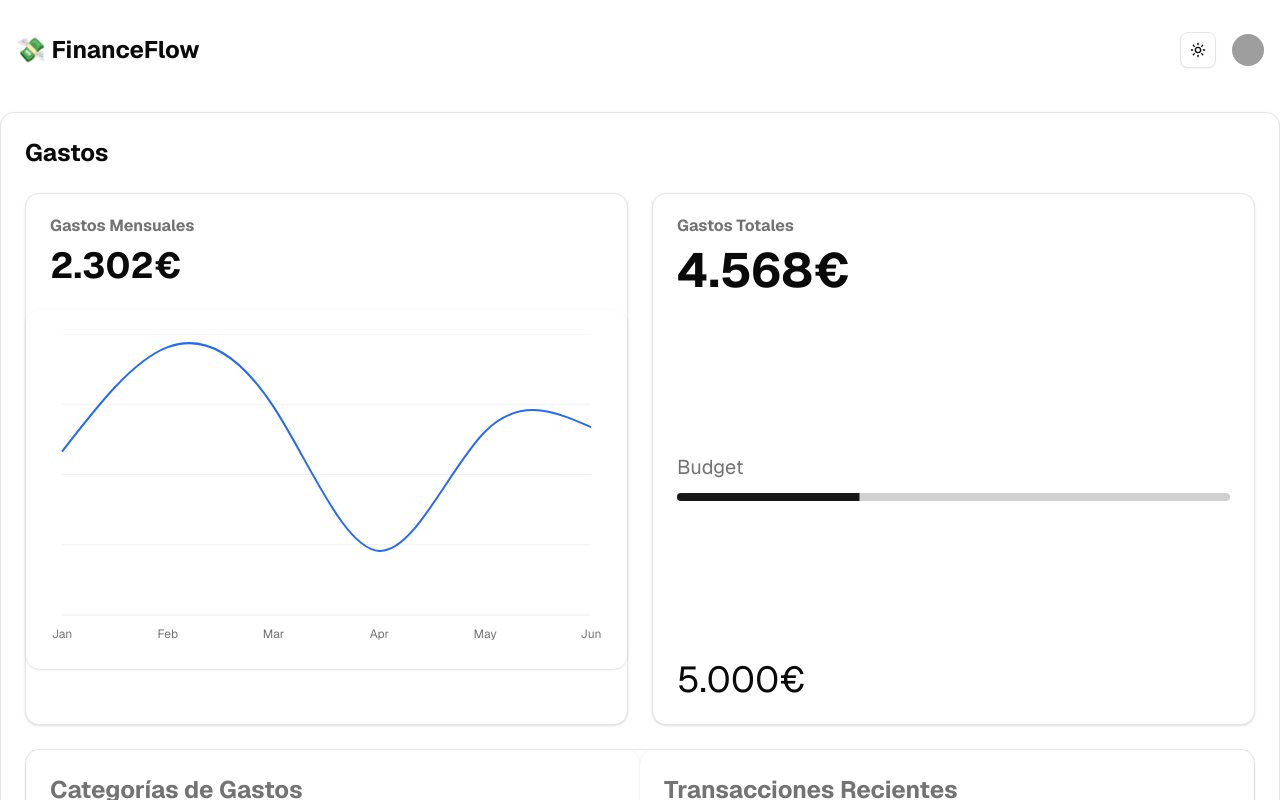
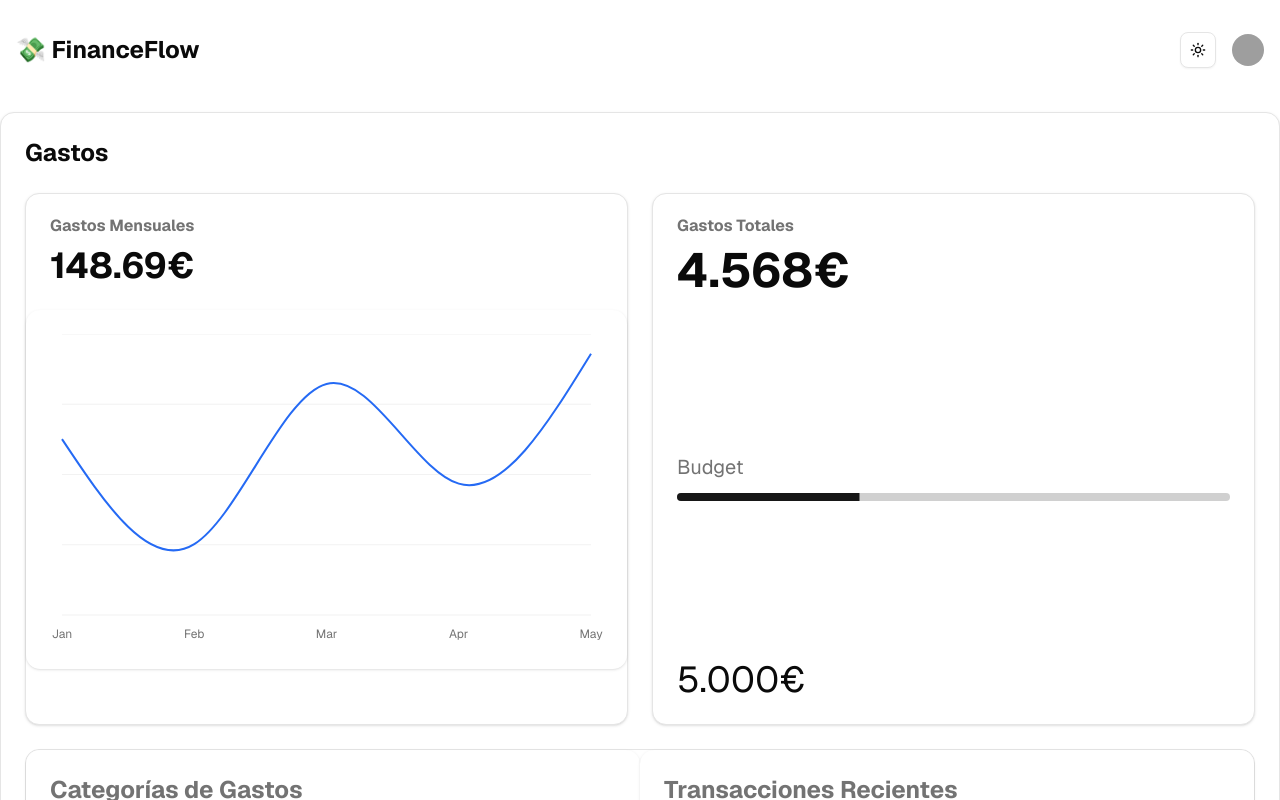
Before and after one commit to ibraSanusi/expensive-manager, a Next.js app: page /pages/dashboard in a window 1280 px wide. Shown: the top 800 px of the page. Built offline with nearby package versions, Linux system fonts and the light colour scheme; grey boxes are pictures that could not be loaded.

Commit message:
feature: se muestran los gastos mensuales del mock

```diff
--- a/app/pages/dashboard/page.tsx
+++ b/app/pages/dashboard/page.tsx
@@ -1,7 +1,26 @@
+"use client";
+
 import MainLayout from "@/components/mainLayout";
 import SummaryCards from "@/components/summaryCards";
+import {
+  Transaction,
+  useTransactionStore,
+} from "@/lib/store/useTransactionStore";
+import { useEffect } from "react";
+import rawTransactions from "@/lib/mocks/transactions.json";
 
+// Cuando se cargue la página, se cargan las transacciones
+// desde el archivo JSON y se añaden al store de Zustand
+// para que estén disponibles en toda la aplicación
+// y se puedan usar en los componentes que lo necesiten.
 export default function Home() {
+  const addTransactions = useTransactionStore((state) => state.addTransactions);
+  const transactions = rawTransactions as Transaction[];
+
+  useEffect(() => {
+    addTransactions(transactions);
+  }, []);
+
   return (
     <MainLayout>
       <SummaryCards />
--- a/components/SummaryCards.tsx
+++ b/components/SummaryCards.tsx
@@ -10,10 +10,6 @@ function SummaryCards() {
     <Card>
       <CardHeader className="flex flex-row items-center justify-between">
         <CardTitle className="text-2xl font-bold">Gastos</CardTitle>
-        {/* <Avatar>
-          <AvatarImage src="https://github.com/shadcn.png" />
-          <AvatarFallback>CN</AvatarFallback>
-        </Avatar> */}
       </CardHeader>
       <CardContent className="grid grid-rows-2 gap-6">
         <div className="grid grid-cols-2 gap-6">
--- a/components/chart.tsx
+++ b/components/chart.tsx
@@ -9,14 +9,6 @@ import {
   ChartTooltip,
   ChartTooltipContent,
 } from "@/components/ui/chart";
-const chartData = [
-  { month: "January", gastos: 186 },
-  { month: "February", gastos: 305 },
-  { month: "March", gastos: 237 },
-  { month: "April", gastos: 73 },
-  { month: "May", gastos: 209 },
-  { month: "June", gastos: 214 },
-];
 
 const chartConfig = {
   gastos: {
@@ -25,7 +17,16 @@ const chartConfig = {
   },
 } satisfies ChartConfig;
 
-export function LinearChart() {
+type ChartDataItem = {
+  month: string;
+  gastos: number;
+};
+
+type LinearChartProps = {
+  chartData: ChartDataItem[];
+};
+
+export function LinearChart({ chartData }: LinearChartProps) {
   return (
     <Card className="w-full border-none">
       <CardContent>
--- a/components/summary/MonthlyExpenses.tsx
+++ b/components/summary/MonthlyExpenses.tsx
@@ -1,18 +1,27 @@
 import React from "react";
 
 import { Card, CardHeader, CardTitle } from "@/components/ui/card";
+import { useTransactionStore } from "@/lib/store/useTransactionStore";
 import { LinearChart } from "../chart";
+import {
+  getAverageExpenses,
+  getExpensesByMonth,
+} from "@/lib/helpers/transactions";
 
 export function MonthlyExpenses() {
+  const transactions = useTransactionStore((state) => state.transactions);
+  const monthlyExpenses = getExpensesByMonth(transactions);
+  const averageExpenses = getAverageExpenses(monthlyExpenses);
+
   return (
     <Card>
       <CardHeader className="flex flex-col gap-3">
         <CardTitle className="text-muted-foreground font-bold">
           Gastos Mensuales
         </CardTitle>
-        <span className="text-4xl font-bold">2.302€</span>
+        <span className="text-4xl font-bold">{averageExpenses}€</span>
       </CardHeader>
-      <LinearChart />
+      <LinearChart chartData={monthlyExpenses} />
     </Card>
   );
 }
--- /dev/null
+++ b/lib/helpers/transactions.ts
@@ -0,0 +1,41 @@
+import { Transaction } from "../store/useTransactionStore";
+
+export function getExpensesByMonth(transactions: Transaction[]) {
+  const expensesByMonth: Record<string, number> = {};
+
+  transactions.forEach((transaction) => {
+    const month = new Date(transaction.fecha_operacion).toLocaleString(
+      "default",
+      {
+        month: "long",
+      },
+    );
+
+    if (!expensesByMonth[month]) {
+      expensesByMonth[month] = 0;
+    }
+
+    // Solo sumar si el importe es negativo (gasto)
+    if (transaction.importe < 0) {
+      expensesByMonth[month] += Math.abs(transaction.importe);
+    }
+  });
+
+  return Object.entries(expensesByMonth).map(([month, gastos]) => ({
+    month,
+    gastos,
+  }));
+}
+
+type MonthlyExpensesType = {
+  month: string;
+  gastos: number;
+};
+
+export function getAverageExpenses(monthlyExpenses: MonthlyExpensesType[]) {
+  const totalExpenses = monthlyExpenses.reduce(
+    (acc, curr) => acc + curr.gastos,
+    0,
+  );
+  return (totalExpenses / monthlyExpenses.length).toFixed(2);
+}
--- /dev/null
+++ b/lib/mocks/transactions.json
@@ -0,0 +1,114 @@
+[
+  {
+    "fecha_operacion": "2025-01-15",
+    "fecha_valor": "2025-01-15",
+    "concepto": "TRANSFERENCIA NÓMINA",
+    "importe": 1200.00,
+    "saldo": 1200.00,
+    "divisa": "EUR"
+  },
+  {
+    "fecha_operacion": "2025-01-18",
+    "fecha_valor": "2025-01-18",
+    "concepto": "COMPRA SUPERMERCADO",
+    "importe": -150.20,
+    "saldo": 1049.80,
+    "divisa": "EUR"
+  },
+  {
+    "fecha_operacion": "2025-02-05",
+    "fecha_valor": "2025-02-05",
+    "concepto": "COMPRA GASOLINERA",
+    "importe": -60.50,
+    "saldo": 989.30,
+    "divisa": "EUR"
+  },
+  {
+    "fecha_operacion": "2025-02-28",
+    "fecha_valor": "2025-02-28",
+    "concepto": "TRANSFERENCIA NÓMINA",
+    "importe": 1200.00,
+    "saldo": 2189.30,
+    "divisa": "EUR"
+  },
+  {
+    "fecha_operacion": "2025-03-10",
+    "fecha_valor": "2025-03-10",
+    "concepto": "COMPRA ZARA",
+    "importe": -87.35,
+    "saldo": 2101.95,
+    "divisa": "EUR"
+  },
+  {
+    "fecha_operacion": "2025-03-21",
+    "fecha_valor": "2025-03-21",
+    "concepto": "RECIBO LUZ",
+    "importe": -110.00,
+    "saldo": 1991.95,
+    "divisa": "EUR"
+  },
+  {
+    "fecha_operacion": "2025-04-01",
+    "fecha_valor": "2025-04-01",
+    "concepto": "COMPRA BIZUM AMAZON",
+    "importe": -45.99,
+    "saldo": 1945.96,
+    "divisa": "EUR"
+  },
+  {
+    "fecha_operacion": "2025-04-15",
+    "fecha_valor": "2025-04-15",
+    "concepto": "TRANSFERENCIA NÓMINA",
+    "importe": 1200.00,
+    "saldo": 3145.96,
+    "divisa": "EUR"
+  },
+  {
+    "fecha_operacion": "2025-04-20",
+    "fecha_valor": "2025-04-20",
+    "concepto": "RESTAURANTE",
+    "importe": -66.20,
+    "saldo": 3079.76,
+    "divisa": "EUR"
+  },
+  {
+    "fecha_operacion": "2025-05-17",
+    "fecha_valor": "2025-05-17",
+    "concepto": "COMPRA BIZUM BIZUM IBERDROLA",
+    "importe": -99.01,
+    "saldo": 1115.97,
+    "divisa": "EUR"
+  },
+  {
+    "fecha_operacion": "2025-05-18",
+    "fecha_valor": "2025-05-18",
+    "concepto": "COMPRA BIZUM BIZUM IBERDROLA",
+    "importe": -124.18,
+    "saldo": 1214.98,
+    "divisa": "EUR"
+  },
+  {
+    "fecha_operacion": "2025-05-19",
+    "fecha_valor": "2025-05-19",
+    "concepto": "TRANSFERENCIA A FAVOR DE IES Africa",
+    "importe": 132.11,
+    "saldo": 1339.16,
+    "divisa": "EUR"
+  },
+  {
+    "fecha_operacion": "2025-05-20",
+    "fecha_valor": "2025-05-20",
+    "concepto": "COMPRA Revolut**4750*",
+    "importe": 68.11,
+    "saldo": 1207.05,
+    "divisa": "EUR"
+  },
+  {
+    "fecha_operacion": "2025-05-21",
+    "fecha_valor": "2025-05-21",
+    "concepto": "TRANSFERENCIA DE DEVOLUCIONES TRIBUTARIAS",
+    "importe": 138.94,
+    "saldo": 1138.94,
+    "divisa": "EUR"
+  }
+]
--- /dev/null
+++ b/lib/store/useTransactionStore.ts
@@ -0,0 +1,31 @@
+// src/store/useTransactionStore.ts
+import { create } from "zustand";
+
+export type Transaction = {
+  fecha_operacion: string;
+  fecha_valor: string;
+  concepto: string;
+  importe: number;
+  saldo: number;
+  divisa: string;
+};
+
+type State = {
+  transactions: Transaction[];
+  addTransaction: (t: Transaction) => void;
+  addTransactions: (t: Transaction[]) => void;
+  clearTransactions: () => void;
+};
+
+export const useTransactionStore = create<State>((set) => ({
+  transactions: [],
+  addTransaction: (t) =>
+    set((state) => ({
+      transactions: [...state.transactions, t],
+    })),
+  addTransactions: (tArray) =>
+    set((state) => ({
+      transactions: [...state.transactions, ...tArray],
+    })),
+  clearTransactions: () => set({ transactions: [] }),
+}));
--- a/package.json
+++ b/package.json
@@ -25,7 +25,8 @@
     "react-dom": "^19.0.0",
     "react-icons": "^5.5.0",
     "recharts": "^2.15.3",
-    "tailwind-merge": "^3.3.0"
+    "tailwind-merge": "^3.3.0",
+    "zustand": "^5.0.5"
   },
   "devDependencies": {
     "@eslint/eslintrc": "^3",
```
Also changed, not shown: 1 other file (tests, documents, lock files or other folders).
